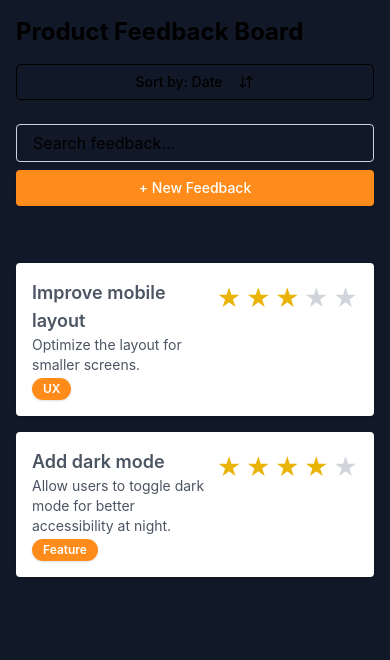
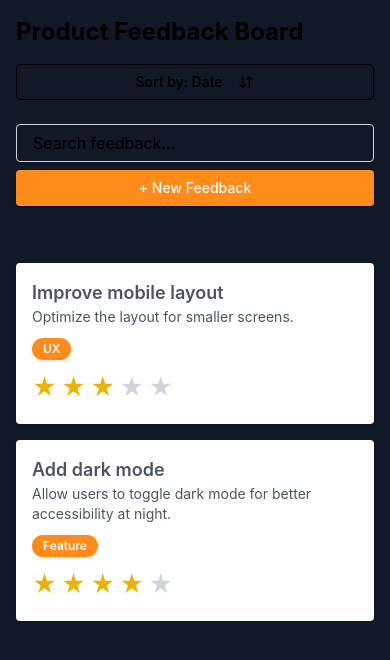
Before and after one commit to cth1011/venatus-assessment, a React (Vite) app: page / in a window 390 px wide. Shown: the top 660 px of the page. Built offline with nearby package versions, Linux system fonts and the light colour scheme.

Commit message:
style: adjust star rating positon for mobile

```diff
--- a/src/App.tsx
+++ b/src/App.tsx
@@ -210,12 +210,12 @@ function App() {
       <ul ref={feedbackListRef} className="space-y-4 pt-4">
         {displayedFeedbacks.map((fb) => (
           <li key={fb.id} className="bg-white p-4 rounded shadow">
-            <div className="flex justify-between items-start">
+              <div className="md:flex justify-between items-start">
               <div>
                 <h2 className="text-lg text-gray-600 font-semibold">
                   {fb.title}
                 </h2>
-                <p className="text-sm text-gray-600">{fb.description}</p>
+                  <p className="pb-2 text-sm text-gray-600">{fb.description}</p>
                 <Badge
                   className="cursor-pointer"
                   onClick={() => handleCategoryFilter(fb.category)}
@@ -224,7 +224,7 @@ function App() {
                   {fb.category}
                 </Badge>
               </div>
-              <div className="flex items-center gap-1">
+                <div className="flex items-center gap-1 pt-2">
                 <StarRating
                   value={fb.rating}
                   onChange={(rating) => handleRatingUpdate(fb.id, rating)}
```
